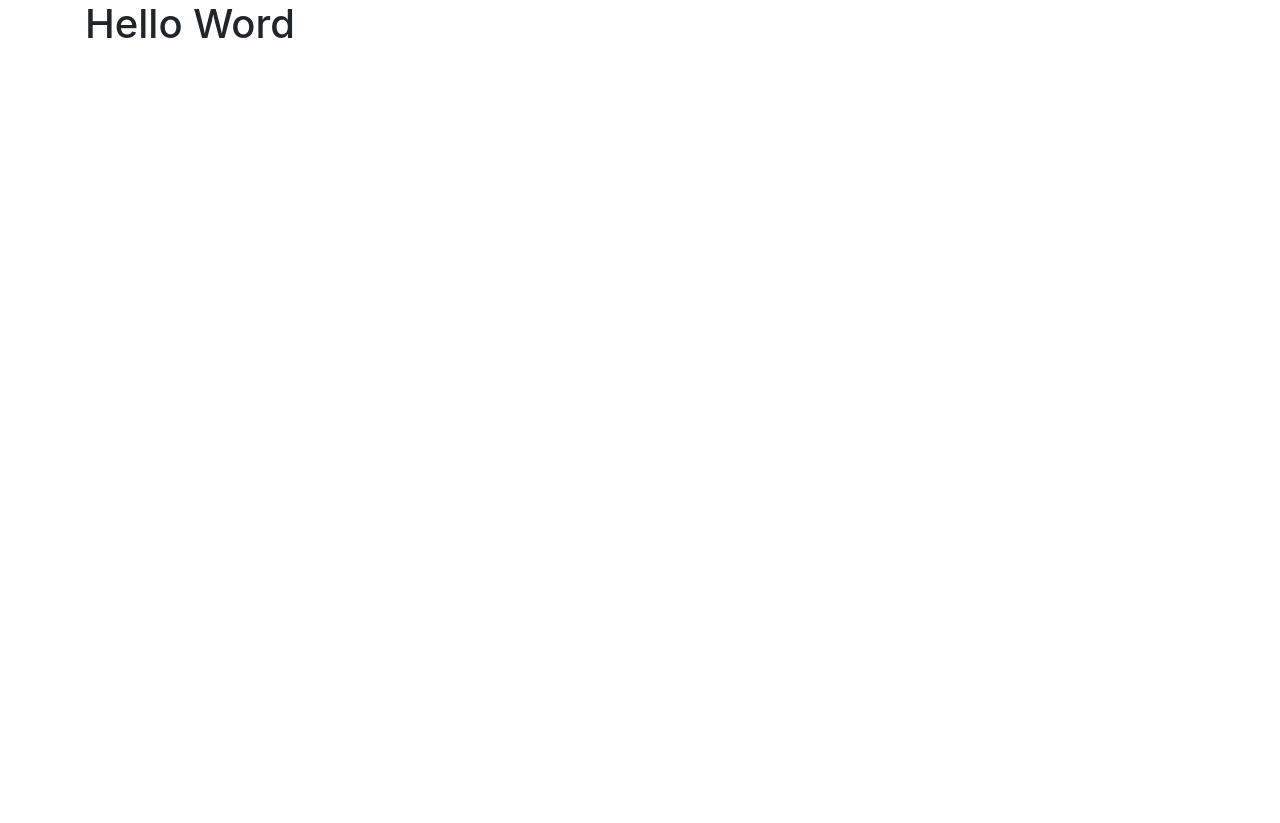
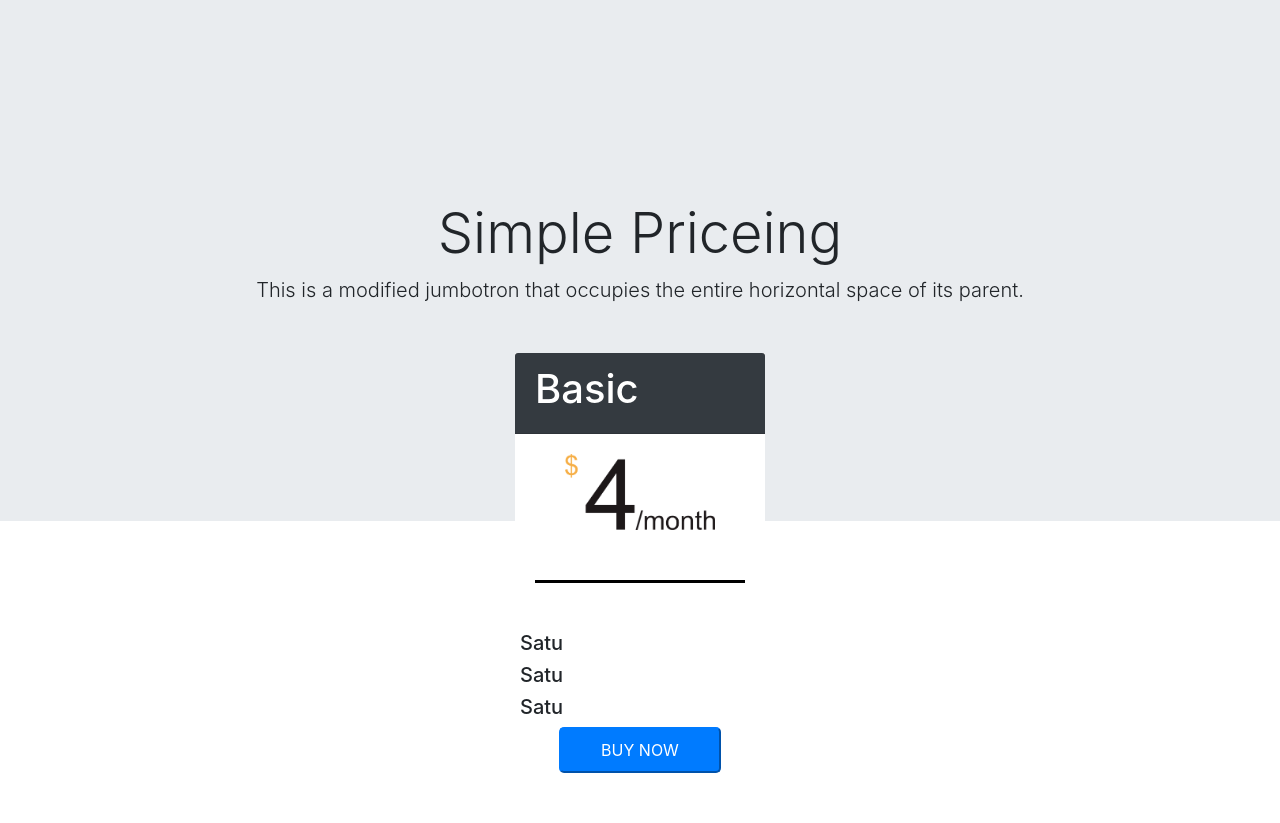
Before and after one commit to kadekbintanga/htmlcss-chalange2, a plain HTML site: page index.html in a window 1280 px wide. Before the commit the page ends 800 px from the top, so only its background shows below. Drawn offline with nearby package versions, Linux system fonts and the light colour scheme.

Commit message:
Develop UI design and hovering zoom the card

```diff
--- a/index.html
+++ b/index.html
@@ -5,11 +5,43 @@
     <meta http-equiv="X-UA-Compatible" content="IE=edge">
     <meta name="viewport" content="width=device-width, initial-scale=1.0">
     <link rel="stylesheet" href="./source/css/bootstrap.css">
+    <link rel="stylesheet" href="./source/mycss/mycss.css">
     <title>Chalenge2</title>
 </head>
 <body>
-    <div class="container">
-        <h1>Hello Word</h1>
+    <div class="jumbotron jumbotron-fluid col-md-12 col-lg-12 text-center">
+        <div class="container">
+            <h1 class="display-4">Simple Priceing</h1>
+            <p class="lead">This is a modified jumbotron that occupies the entire horizontal space of its parent.</p>
+        </div>
+    </div>
+
+    <div class="container-fluid col-md-12 col-lg-12">
+        <div class="my-flexbox">
+            <div class="card mr-4 ml-4">
+                <div class="card-header bg-dark">
+                    <h1 style="color:white;">Basic</h1>
+                </div>
+                <div class="card-body">
+                    <div class="col-md-12 text-center">
+                        <img src="./source/image/4 dolar.png" style="width: 150px;" alt="">
+                    </div>
+                    <hr class="myline">
+                    <div class="row mt-5">
+                        <h5>Satu</h5>
+                    </div>
+                    <div class="row">
+                        <h5>Satu</h5>
+                    </div>
+                    <div class="row">
+                        <h5>Satu</h5>
+                    </div>
+                    <div class="col-md-12 text-center">
+                        <button type="button" class="mybtn btn-primary" data-toggle="modal">BUY NOW</button>
+                    </div>
+                </div>
+            </div>
+        </div>
     </div>
 
 
--- /dev/null
+++ b/source/mycss/mycss.css
@@ -0,0 +1,35 @@
+.my-flexbox {
+    width: 70%;
+    margin-top: -200px;
+    margin-left: auto;
+    margin-right: auto;
+    display: flex;
+    flex-direction: row;
+    justify-content:center;
+    flex-wrap: wrap;
+    padding-left: 10px;
+    padding-right: 10px;
+    padding-bottom: 30px;
+    background-color: transparent;
+    border-radius: 10px;
+}
+
+.myline{
+    width:100%;
+    text-align: center;
+    border-width: 3px;
+    margin-top: 50px;
+    background-color: black;
+}
+
+.mybtn {
+    width: 90%;
+    padding-top: 5%;
+    padding-bottom: 5%;
+    border-radius: 5px;
+}
+
+.card:hover{
+    transform: scale(1.2);
+    box-shadow: 0 10px 20px rgba(0,0,0,.12), 0 4px 8px rgba(0,0,0,.06);
+}
```
Also changed, not shown: source/css/bootstrap.css, source/image/4 dolar.png (added).
